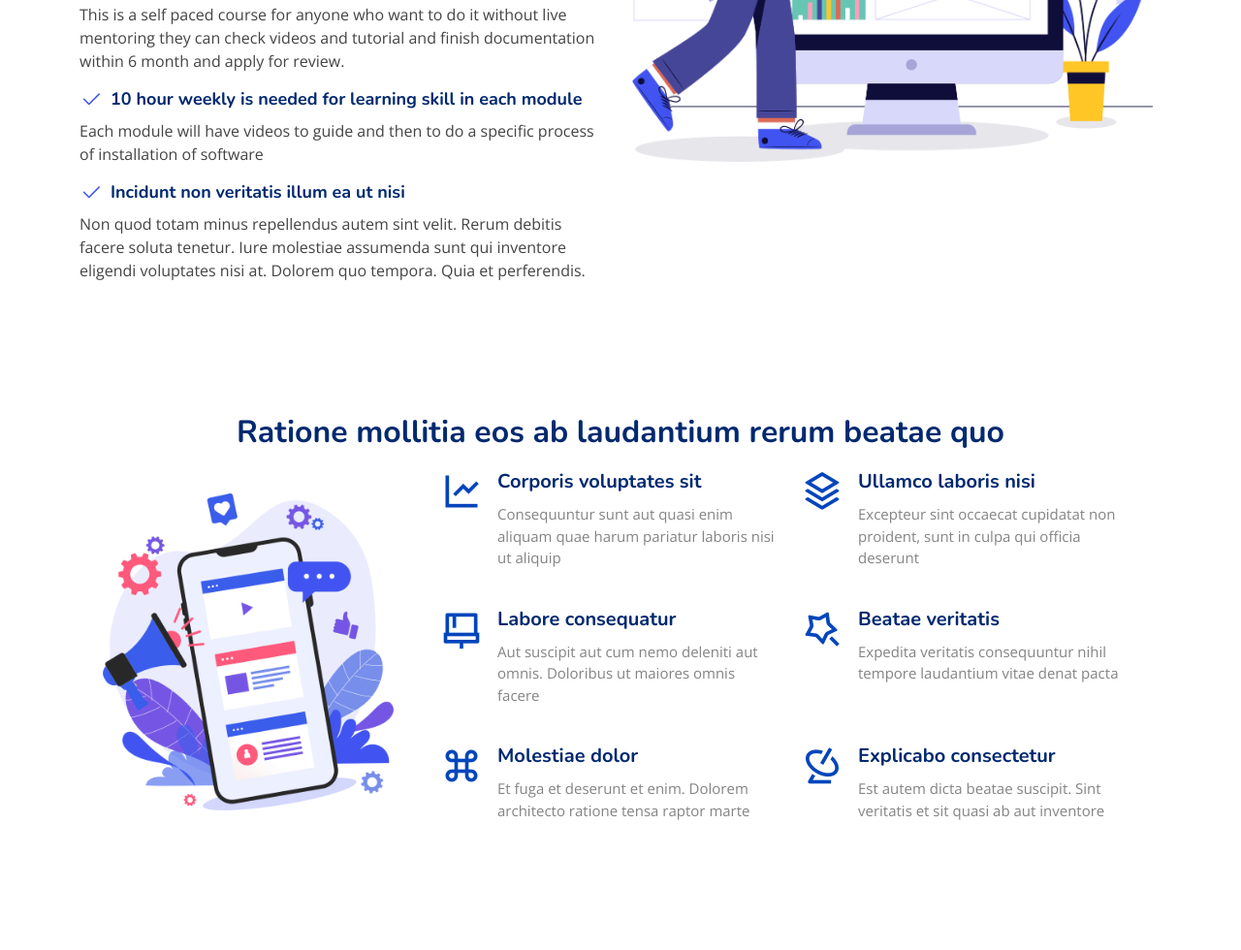
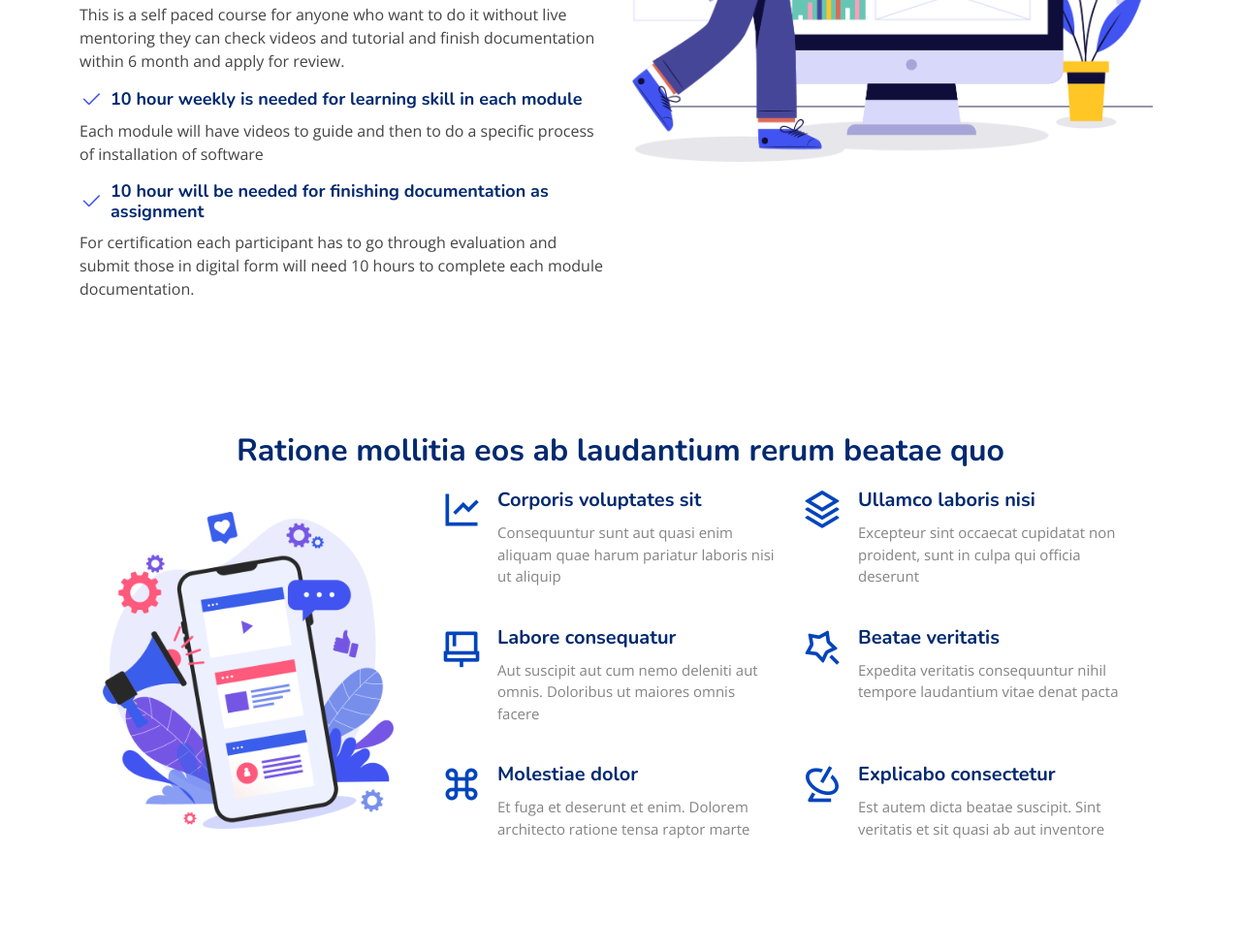
Before and after one commit to tinker-academy/main-website, a plain HTML site: page temp/index.html in a window 1280 px wide. Shown: the part 3177-4157 px from the top of the page at 97% size. Drawn offline with nearby package versions, Linux system fonts and the light colour scheme.

Commit message:
update done tab content

```diff
--- a/temp/index.html
+++ b/temp/index.html
@@ -323,9 +323,9 @@
                 <p>Each module will have videos to guide and then to do a specific process of installation of software</p>
                 <div class="d-flex align-items-center mb-2">
                   <i class="bi bi-check2"></i>
-                  <h4>Incidunt non veritatis illum ea ut nisi</h4>
+                  <h4>10 hour will be needed for finishing documentation as assignment</h4>
                 </div>
-                <p>Non quod totam minus repellendus autem sint velit. Rerum debitis facere soluta tenetur. Iure molestiae assumenda sunt qui inventore eligendi voluptates nisi at. Dolorem quo tempora. Quia et perferendis.</p>
+                <p>For certification each participant has to go through evaluation and submit those in digital form will need 10 hours to complete each module documentation.</p>
               </div><!-- End Tab 1 Content -->
 
               <div class="tab-pane fade show" id="tab2">
```
